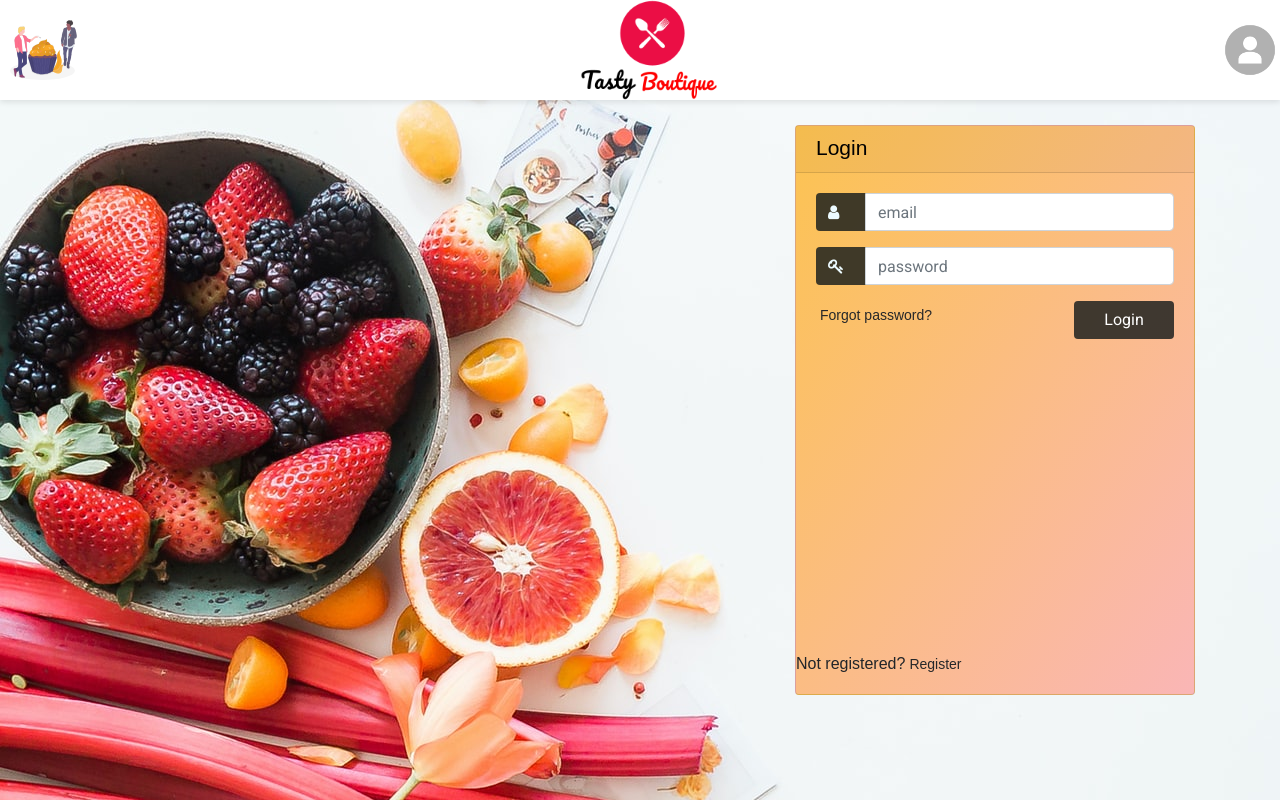
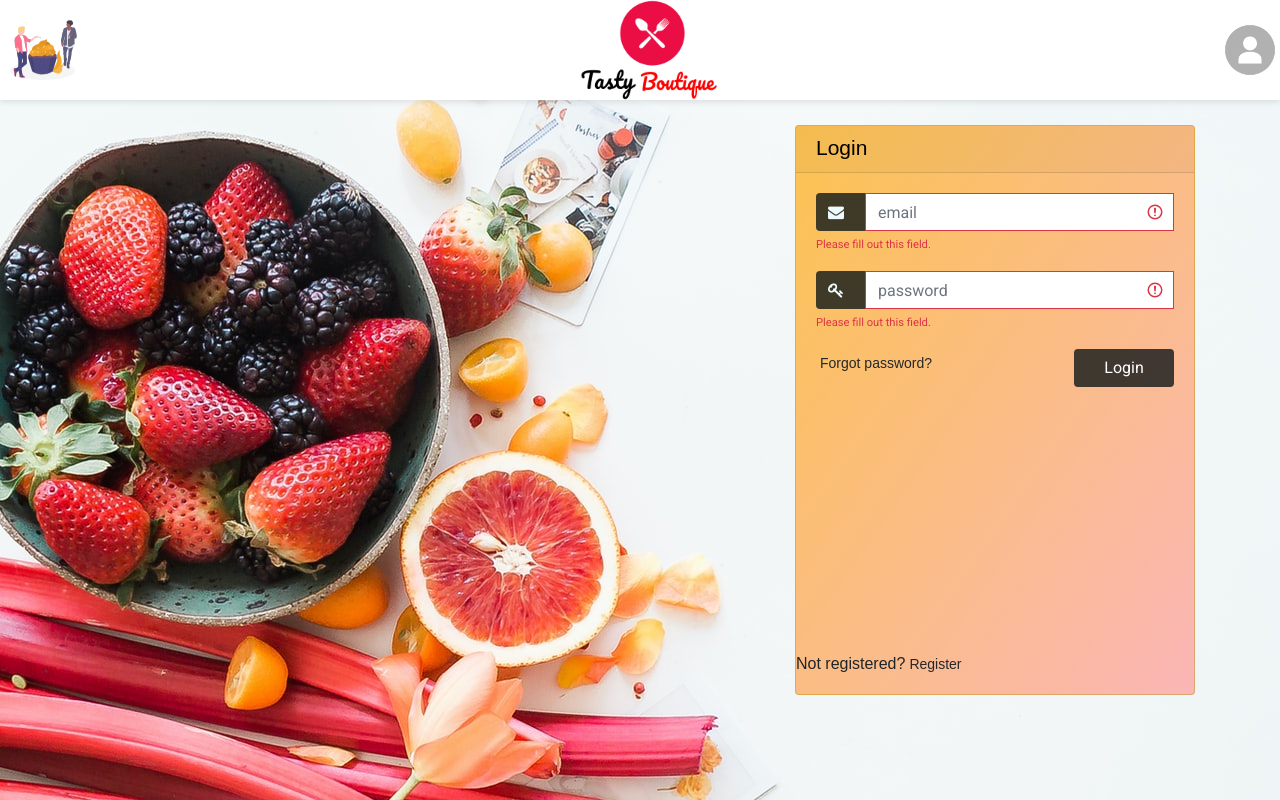
Before and after one commit to ionut0011/TastyBoutique, an Angular app: page /#/login in a window 1280 px wide. Built offline with nearby package versions, Linux system fonts and the light colour scheme; a web font is replaced by a local one.

Commit message:
validare login/register/recover

```diff
--- a/src/app/login/login/login.component.html
+++ b/src/app/login/login/login.component.html
@@ -7,20 +7,26 @@
 
       </div>
       <div class="card-body">
-        <form [formGroup]="formGroup">
-          <div class="input-group form-group"  >
+        <form class="was-validated" [formGroup]="form">
+          <div class="input-group form-group">
             <div class="input-group-prepend">
-              <span class="input-group-text"><i class="fa fa-user"></i></span>
+              <span class="input-group-text"><i class="fa fa-envelope"></i></span>
             </div>
-            <input type="text"  formControlName="email" name="email"  class="form-control" placeholder="email">
+            <input type="email" formControlName="email" name="email" class="form-control" placeholder="email"
+              required />
+            <div class="invalid-feedback">Please fill out this field.</div>
           </div>
 
-          <div class="input-group form-group" >
+          <div class="input-group form-group">
             <div class="input-group-prepend">
               <span class="input-group-text"><i class="fa fa-key"></i></span>
             </div>
-            <input type="password" formControlName="password" name="password" class="form-control" placeholder="password">
+            <input type="password" formControlName="password" name="password"  pattern="(?=.*\d)(?=.*[a-z])(?=.*[A-Z]).{8,}" class="form-control"
+              placeholder="password" required>
+              <div class="invalid-feedback">Please fill out this field.</div>
           </div>
+
+
 
           <div class="form-group">
             <input value="Forgot password?" class="regbtn" (click)="goToPage('recover')">
--- a/src/app/login/login/login.component.ts
+++ b/src/app/login/login/login.component.ts
@@ -3,7 +3,7 @@ import {Router} from '@angular/router';
 import { AuthentificationService } from '../services/authentification.service';
 import { LoginModel } from '../models/login.model';
 import { UserService } from 'src/app/shared/services';
-import { FormBuilder, FormControl, FormGroup } from '@angular/forms';
+import { FormBuilder, FormControl, FormGroup, Validators } from '@angular/forms';
 
 @Component({
   selector: 'app-login',
@@ -14,7 +14,7 @@ import { FormBuilder, FormControl, FormGroup } from '@angular/forms';
 export class LoginComponent  {
 
 
-  public formGroup: FormGroup;
+  public form: FormGroup;
 
   constructor(
     private readonly authentificationService:AuthentificationService,
@@ -22,21 +22,17 @@ export class LoginComponent  {
     private readonly userService:UserService,
     private readonly formBuilder: FormBuilder
     ) {
-      this.formGroup = this.formBuilder.group({
-        email: new FormControl(null),
+
+      this.form = new FormGroup({
+        email: new FormControl('', [Validators.required]),
         password: new FormControl(null),
       });
       this.userService.username.next('');
      }
 
 
-
-
   public clickedLogin():void{
-
-
-    const data: LoginModel = this.formGroup.getRawValue();
-
+    const data: LoginModel = this.form.getRawValue();
     this.authentificationService.login(data).subscribe((logData:any) => {
       localStorage.setItem('userToken', JSON.stringify(logData.token));
       localStorage.setItem('email', JSON.stringify(logData.email));
--- a/src/app/login/recover/recover.component.html
+++ b/src/app/login/recover/recover.component.html
@@ -5,49 +5,43 @@
     <div class="d-flex justify-content-center justify-content-md-end h-100">
       <div class="card">
         <div class="card-header">
-
           <span class="login-label">{{'Change Password'}} </span>
+        </div>
+        <div class="card-body">
+          <form class="was-validated" [formGroup]="formGroup">
+            <div class="input-group form-group">
+              <div class="input-group-prepend">
+                <span class="input-group-text"><i class="fa fa-envelope"></i></span>
+              </div>
+              <input type="email" formControlName="email" name="email" class="form-control" placeholder="email"
+                required />
+              <div class="invalid-feedback">Please fill out this field.</div>
 
 
-        </div>
-        <div class="card-body">
-          <form [formGroup]="formGroup">
-
-
-            <ng-container >
-
-              <div class="input-group form-group">
-                <div class="input-group-prepend">
-                  <span class="input-group-text"><i class="fa fa-user"></i></span>
-                </div>
-              <input type="text" formControlName="email"  name="email" class="form-control" placeholder="email" />
-              </div>
-
+            </div>
               <div class="input-group form-group">
                 <div class="input-group-prepend">
                   <span class="input-group-text"><i class="fa fa-key"></i></span>
                 </div>
-                <input type="password" formControlName="newPassword" name="newpassword" class="form-control"  placeholder="new password">
+                <input type="password" formControlName="newPassword" name="newpassword" pattern="(?=.*\d)(?=.*[a-z])(?=.*[A-Z]).{8,}" class="form-control"
+                placeholder="password" required>
+
+              <div class="invalid-feedback">Please fill out this field
+                <li id="letter" class="invalid">At least <strong>one letter</strong></li>
+                <li id="capital" class="invalid">At least <strong>one capital letter</strong></li>
+                <li id="number" class="invalid">At least <strong>one number</strong></li>
+                <li id="length" class="invalid">Be at least <strong>8 characters</strong></li>
               </div>
-
-            </ng-container>
-
+              <br>
+            </div>
 
 
 
             <div class="form-group" >
               <input type="submit" value="ChangePassword"  class="btn float-right login_btn2" (click)="clickedLogin()"  type="button">
-
             </div>
-
-
-
-
           </form>
-
-
         </div>
-
         <div class="registerdiv">
           <div>
           <h3>Go back to page</h3>
@@ -56,9 +50,6 @@
          <input type="submit" value="login" class="regbtn" (click)="goToPage('login')">
         </div>
         </div>
-
-
-
       </div>
     </div>
   </div>
--- a/src/app/login/recover/recover.component.ts
+++ b/src/app/login/recover/recover.component.ts
@@ -52,16 +52,10 @@ export class RecoverComponent implements OnInit,OnDestroy {
 
       this.router.navigate(['login']);
     });
-
-
-
-
-
   }
 
   public goToPage(page: string): void {
     this.router.navigate([page]);
   }
 
-
 }
--- a/src/app/login/register/register.component.css
+++ b/src/app/login/register/register.component.css
@@ -110,6 +110,7 @@ background-color: white;
 .registerdiv
 {
   display: inline-flex;
+  margin-top: -30px;
 
 }
 
@@ -117,3 +118,9 @@ h3{
   font-family: 'Numans', sans-serif;
 
 }
+
+
+input:invalid {
+  border: 1px solid red;
+
+}
--- a/src/app/login/register/register.component.html
+++ b/src/app/login/register/register.component.html
@@ -1,26 +1,40 @@
-<div class="container" [formGroup]= "form">
+<div class="container">
   <div class="d-flex justify-content-center justify-content-md-end h-100">
     <div class="card">
       <div class="card-header">
-
         <span class="login-label">Register </span>
+      </div>
+      <div class="card-body">
+        <form class="was-validated" [formGroup]="form">
+          <div class="input-group form-group">
+            <div class="input-group-prepend">
+              <span class="input-group-text"><i class="fa fa-envelope"></i></span>
+            </div>
+            <input type="email" formControlName="email" name="email" class="form-control" placeholder="email"
+              required />
+            <div class="invalid-feedback">Please fill out this field.</div>
 
 
           </div>
-      <div class="card-body">
-        <form [formGroup]="formGroup">
+
           <div class="input-group form-group">
-            <div class="input-group-prepend">
-              <span class="input-group-text"><i class="fa fa-user"></i></span>
-            </div>
-            <input type="text" formControlName="userName" name="username"  class="form-control" placeholder="username">
-
-          </div>
-          <div class="input-group form-group" >
             <div class="input-group-prepend">
               <span class="input-group-text"><i class="fa fa-key"></i></span>
             </div>
-            <input type="password" formControlName="password" name="password" class="form-control" placeholder="password">
+            <input type="password" formControlName="password" name="password"  pattern="(?=.*\d)(?=.*[a-z])(?=.*[A-Z]).{8,}" class="form-control"
+              placeholder="password" required>
+          </div>
+          <div class="invalid-feedback">Please fill out this field.</div>
+
+          <div *ngIf="!passwordControl.valid" >
+            <div class="invalid-feedback">Please fill out this field.</div>
+
+            <li id="letter" class="invalid">At least <strong>one letter</strong></li>
+            <li id="capital" class="invalid">At least <strong>one capital letter</strong></li>
+            <li id="number" class="invalid">At least <strong>one number</strong></li>
+            <li id="length" class="invalid">Be at least <strong>8 characters</strong></li>
+
+            <br>
           </div>
 
 
@@ -28,20 +42,20 @@
             <div class="input-group-prepend">
               <span class="input-group-text"><i class="fa fa-address-book"></i></span>
             </div>
-            <input type="text" formControlName="fullName" name="fullname" class="form-control" placeholder="fullname" />
+            <input type="text" formControlName="fullName" name="fullname" class="form-control" placeholder="fullname" required/>
+
+          <div class="invalid-feedback">Please fill out this field.</div>
+
           </div>
 
           <div class="input-group form-group">
             <div class="input-group-prepend">
               <span class="input-group-text"><i class="fa fa-calendar"></i></span>
             </div>
-              <input type="number" formControlName="age" name="age" class="form-control" min="14" max="50" placeholder="age">
-            </div>
-            <div class="input-group form-group">
-              <div class="input-group-prepend">
-                <span class="input-group-text"><i class="fa fa-envelope"></i></span>
-              </div>
-            <input type="email" formControlName="email" name="email" class="form-control" placeholder="email" />
+            <input type="number" formControlName="age" name="age" class="form-control" min="14" max="50"
+              placeholder="age" required>
+              <div class="invalid-feedback">Please fill out this field.</div>
+
           </div>
 
           <span class="admin">
@@ -49,11 +63,9 @@
             <p>I want to be an admin</p>
           </span>
 
-
-
-
           <div class="form-group">
-            <input type="submit" value="Register"  class="btn float-right login_btn" (click)="authenticate()" type="button">
+            <input type="submit" value="Register" class="btn float-right login_btn" (click)="authenticate()"
+              type="button">
           </div>
 
         </form>
@@ -67,8 +79,6 @@
           <input type="submit" value="login" class="regbtn" (click)="goToPage('login')">
         </div>
       </div>
-
-
     </div>
   </div>
 </div>
--- a/src/app/login/register/register.component.ts
+++ b/src/app/login/register/register.component.ts
@@ -22,7 +22,8 @@ export class RegisterComponent  {
   public password: string;
   public fullName: string;
   public age : number;
-  public userName: number;
+  public userName: string;
+
   public form: FormGroup;
 
   constructor(
@@ -35,9 +36,10 @@ export class RegisterComponent  {
     {
 
       this.form = new FormGroup({
-        email : new FormControl('',[]),
-        password :  new FormControl('',[Validators.required]),
+        email : new FormControl('',[Validators.required, Validators.pattern("^[a-z0-9._%+-]+@[a-z0-9.-]+\.[a-z]{2,4}$")]),
+        password :  new FormControl('',[Validators.required, Validators.minLength(8), Validators.pattern("(.*[A-Z].*[0-9].*)|(.*[0-9].*[A-Z].*)")]),
         fullName :  new FormControl('',[]),
+        userName: new FormControl('', [Validators.required]),
         age : new FormControl('',[]),
 
       })
@@ -55,18 +57,19 @@ export class RegisterComponent  {
 
   authenticate() :void
   {
+    console.log("ai dat click pe submit")
 
-    // const data: RegisterModel = {
-    //   name: this.fullNameControl.value,
-    //   age: this.ageControl.value,
-    //   username:this.userNameControl.value,
-    //   email: this.emailControl.value,
-    //   password: this.passwordControl.value,
-    // }
-    // this.authentificationService.register(data).subscribe(() => {
-    //   this.userService.username.next(data.email);
-    //   this.router.navigate(['dashboard']);
-    // });
+    const data: RegisterModel = {
+      name: this.fullNameControl.value,
+      age: this.ageControl.value,
+      username:this.userNameControl.value,
+      email: this.emailControl.value,
+      password: this.passwordControl.value,
+    }
+    this.authentificationService.register(data).subscribe(() => {
+      this.userService.username.next(data.email);
+      this.router.navigate(['dashboard']);
+    });
     console.log(this.form.value);
     console.log(this.form.valid);
   }
@@ -76,4 +79,27 @@ export class RegisterComponent  {
     this.router.navigate([page]);
   }
 
+  public get ageControl() :FormControl{
+    return this.form.controls.age as FormControl;
+  }
+
+  public get fullNameControl() :FormControl{
+    return this.form.controls.fullName as FormControl;
+  }
+
+  public get userNameControl() :FormControl{
+    return this.form.controls.userName as FormControl;
+  }
+  public get emailControl() :FormControl{
+    return this.form.controls.email as FormControl;
+  }
+
+  public get passwordControl() :FormControl{
+    return this.form.controls.password as FormControl;
+  }
+
+  public get isFormValid(): boolean{
+    return this.form.valid;
+  }
+
 }
--- a/src/index.html
+++ b/src/index.html
@@ -12,6 +12,11 @@
   <link rel="stylesheet" href="https://stackpath.bootstrapcdn.com/bootstrap/4.1.3/css/bootstrap.min.css" integrity="sha384-MCw98/SFnGE8fJT3GXwEOngsV7Zt27NXFoaoApmYm81iuXoPkFOJwJ8ERdknLPMO" crossorigin="anonymous">
   <link rel="stylesheet" href="https://stackpath.bootstrapcdn.com/font-awesome/4.7.0/css/font-awesome.min.css">
   <link rel="stylesheet" href="https://cdnjs.cloudflare.com/ajax/libs/font-awesome/4.7.0/css/font-awesome.min.css">
+  <link rel="stylesheet" href="https://maxcdn.bootstrapcdn.com/bootstrap/4.5.0/css/bootstrap.min.css">
+  <script src="https://ajax.googleapis.com/ajax/libs/jquery/3.5.1/jquery.min.js"></script>
+  <script src="https://cdnjs.cloudflare.com/ajax/libs/popper.js/1.16.0/umd/popper.min.js"></script>
+  <script src="https://maxcdn.bootstrapcdn.com/bootstrap/4.5.0/js/bootstrap.min.js"></script>
+
 </head>
 <body class="mat-typography">
   <app-root></app-root>
```
Lines whose indentation alone changed are shown as unchanged.
